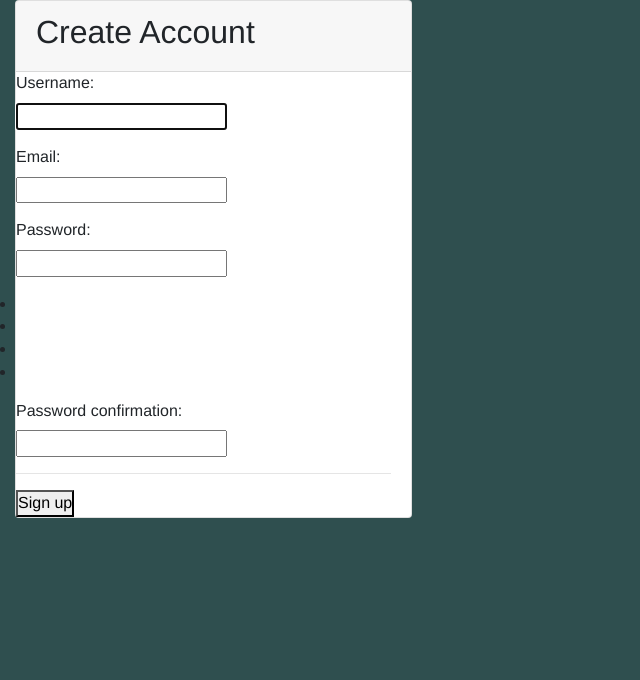
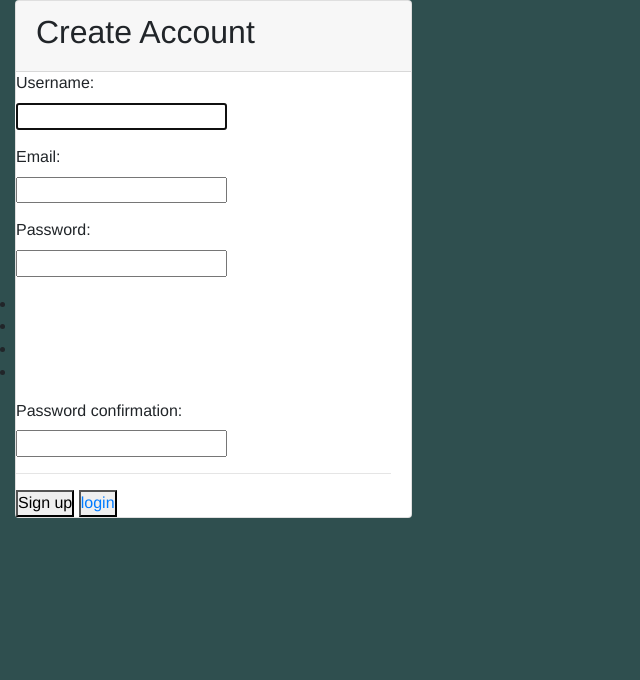
Before and after one commit to koyoo-maxwel/awards, a Django app: page /signup/ in a window 1280 px wide. Shown: the top 680 px of the page, without its empty margins (0-640 px from the left). Run offline with Django 3.2, Linux system fonts and the light colour scheme; some libraries are stand-ins or nearby versions; some web fonts are replaced.

Commit message:
made changes

```diff
--- a/awards/templates/signup.html
+++ b/awards/templates/signup.html
@@ -27,10 +27,16 @@
                         {% endfor %}
                         <hr>
                         <button type="submit">Sign up</button>
+
+                        <button><a href="/accounts/login/" style="text-decoration:none;">login</a></button>
+
                     </form>
                 </div>
             </div>
         </div>
     </div>
 </div>
+
+
+
 {% endblock %}
--- a/awards/views.py
+++ b/awards/views.py
@@ -21,6 +21,7 @@ def signup(request):
             user = form.save(commit=False)
             user.is_active = False
             user.save()
+            profile = Profile(user=user)
             current_site = get_current_site(request)
             mail_subject = 'Activate your blog account.'
             message = render_to_string('acc_active_email.html', {
```
Also changed, not shown: awards/models.py (line endings or trailing spaces), awards/templates/review/review.html (line endings or trailing spaces).
